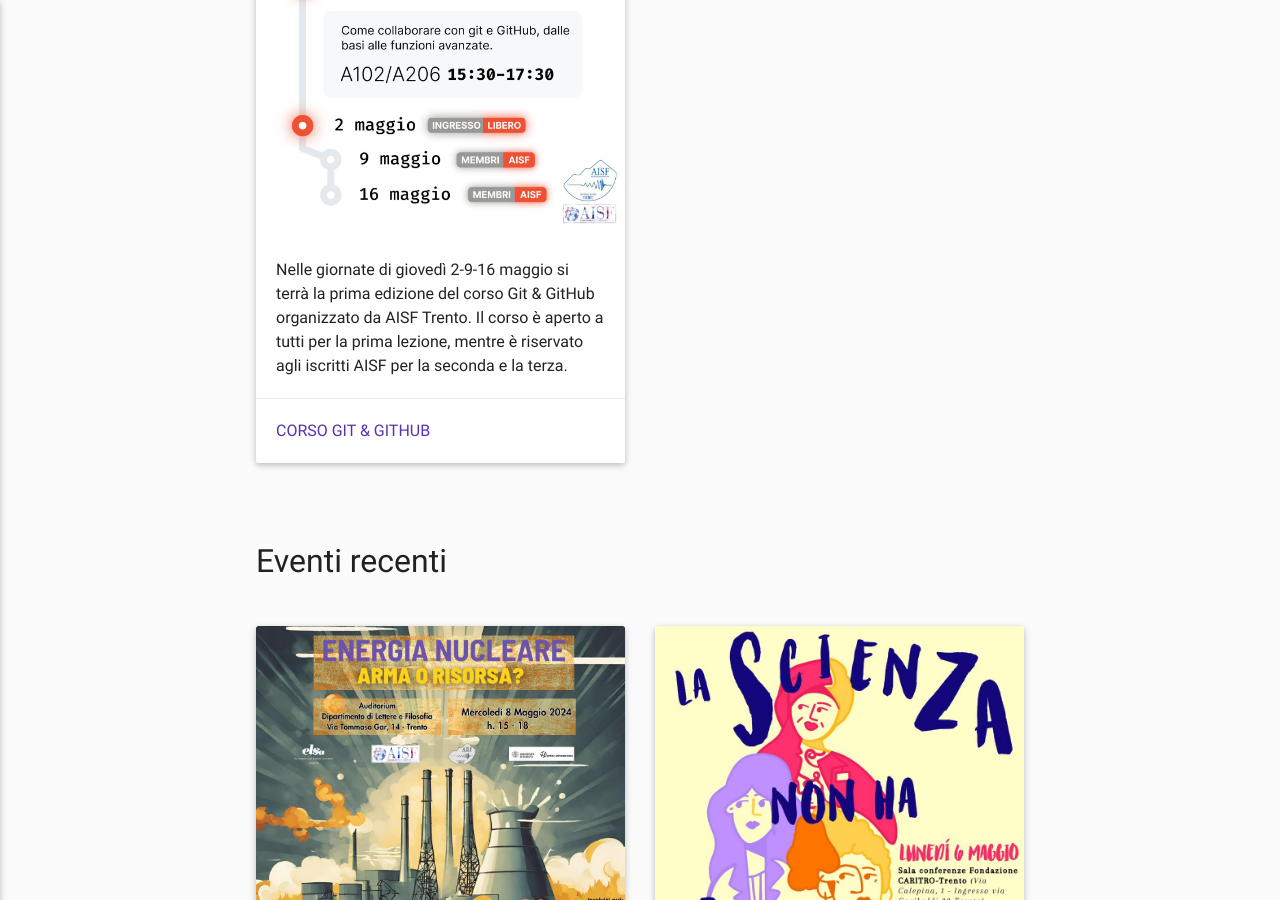
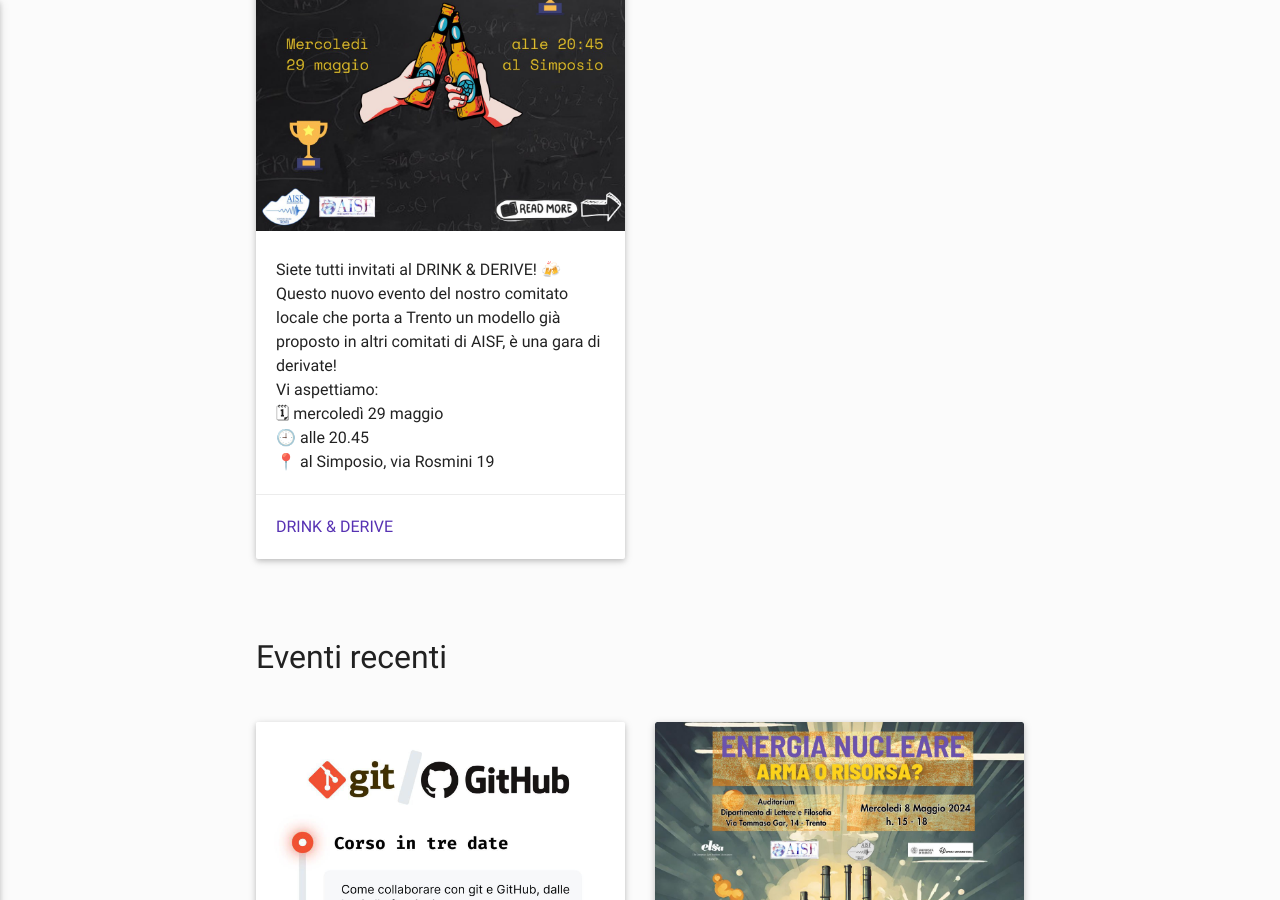
Before and after one commit to ai-sf/trento, a Jekyll site: the page built from eventi.html, in a window 1280 px wide and 900 px high, scrolled down 389 px. Built offline with Jekyll 4.4.1, drawn with Linux system fonts in a browser that asks for light colours; nearby versions of some CDN libraries.

Commit message:
update events

```diff
--- a/_data/eventi.yml
+++ b/_data/eventi.yml
@@ -1,9 +1,14 @@
 sections:
   - events:
+    - image: dd.jpeg
+      title:
+      text: "Siete tutti invitati al DRINK & DERIVE! 🍻Questo nuovo evento del nostro comitato locale che porta a Trento un modello già proposto in altri comitati di AISF, è una gara di derivate! <br>Vi aspettiamo: <br>🗓 mercoledì 29 maggio <br>🕘 alle 20.45 <br>📍 al Simposio, via Rosmini 19"
+      todo: "y"
+      linktxt: Drink & Derive
     - image: git.jpg
       title:
       text: "Nelle giornate di giovedì 2-9-16 maggio si terrà la prima edizione del corso Git & GitHub organizzato da AISF Trento. Il corso è aperto a tutti per la prima lezione, mentre è riservato agli iscritti AISF per la seconda e la terza."
-      todo: "y"
+      todo: "n"
       linktxt: Corso Git & GitHub
     - image: nuclear.jpg
       title:
```
Also changed, not shown: img/eventi/dd.jpeg (added).
